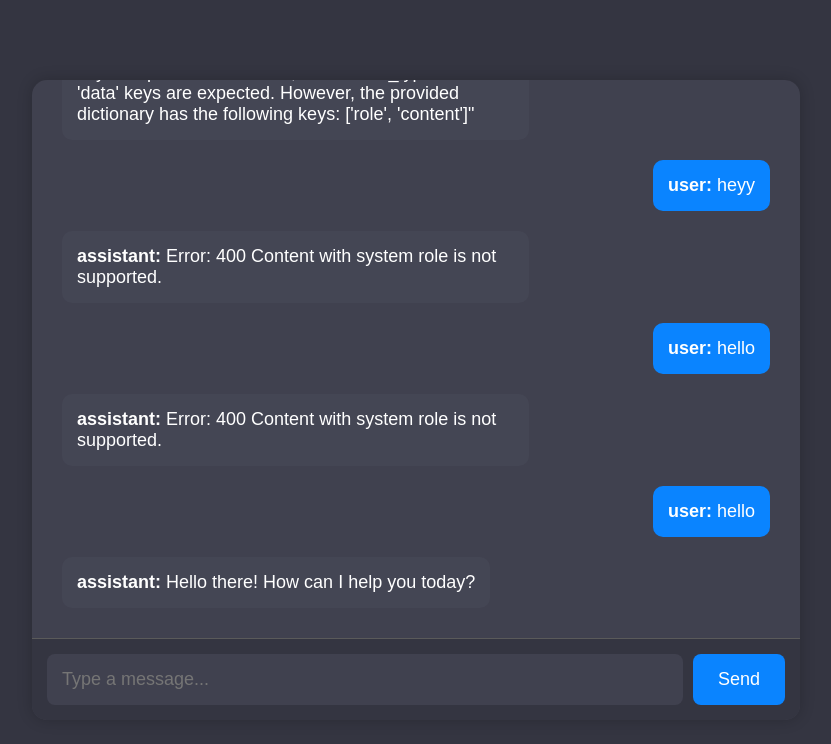
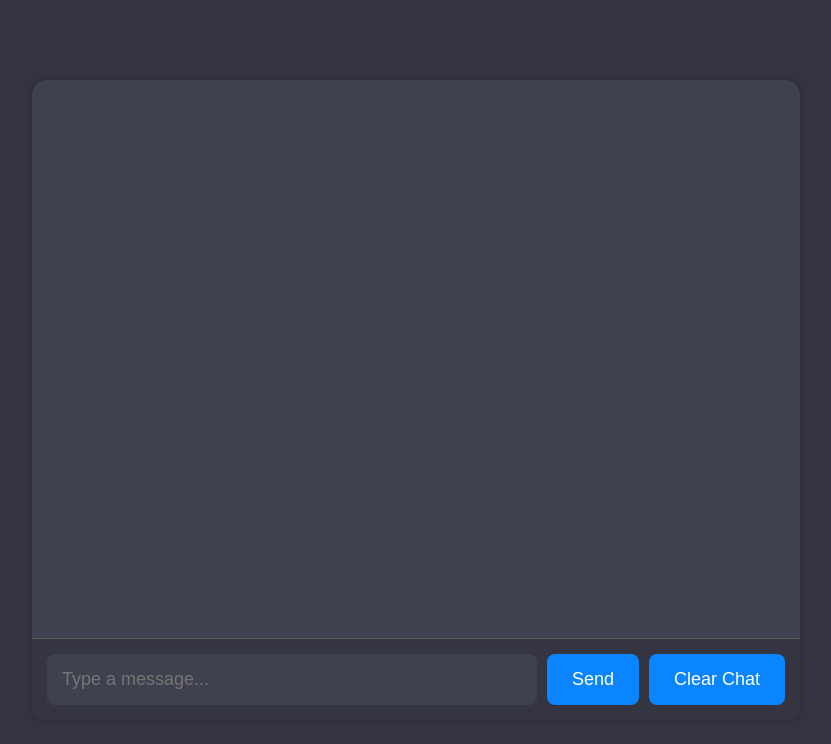
Before and after one commit to trishulogy/Chatbot-Project, a Flask app: page / in a window 1280 px wide. Shown: the top 744 px of the page, without its empty margins (224-1055 px from the left). Run offline with Flask 3, Linux system fonts and the light colour scheme; data that the repository does not hold is empty.

Commit message:
Third Commit
Added Conversation Memory and Chat Delete History feature

```diff
--- a/app.py
+++ b/app.py
@@ -78,11 +78,26 @@ def chat():
     messages.append({"role": "assistant", "content": bot_response})
     save_message("assistant", bot_response)
 
-    # Keep only the last 10 messages in memory (for performance)
+    # ✅ Keep only the last 10 messages in memory (excluding system prompt)
     if len(messages) > 20:
-        messages.pop(1)  # Remove oldest message except system prompt
+        messages.pop(1)
+
+    # ✅ Trim CSV file to keep only the last 10 conversations
+    trim_csv_history()
 
     return jsonify({"reply": bot_response})
+
+# ✅ Function to trim chat history in CSV file
+def trim_csv_history():
+    """Keeps only the last 10 messages in the CSV file"""
+    if os.path.exists(CHAT_HISTORY_FILE):
+        with open(CHAT_HISTORY_FILE, "r", newline="", encoding="utf-8") as file:
+            lines = file.readlines()
+
+        # Keep only the last 20 lines (10 user + 10 bot messages)
+        with open(CHAT_HISTORY_FILE, "w", newline="", encoding="utf-8") as file:
+            file.writelines(lines[-20:])
+
 
 # ✅ New Route: Fetch Chat History for the Frontend
 @app.route('/chat_history', methods=['GET'])
@@ -98,6 +113,17 @@ def get_chat_history():
 
     return jsonify(chat_history)
 
+@app.route('/clear_chat', methods=['POST'])
+def clear_chat():
+    """Clears chat history from memory and CSV"""
+    global messages
+    messages = [{"role": "system", "content": "You are a helpful AI assistant."}]
+
+    # Clear CSV file
+    open(CHAT_HISTORY_FILE, "w").close()
+
+    return jsonify({"status": "Chat history cleared!"})
+
 # Start Flask server
 if __name__ == '__main__':
     app.run(debug=True)
--- a/chat_history.csv
+++ /dev/null
@@ -1,9 +0,0 @@
-user,heyaa
-assistant,"Error: ""Unable to determine the intended type of the `dict`. For `Content`, a 'parts' key is expected. For `Part`, either an 'inline_data' or a 'text' key is expected. For `Blob`, both 'mime_type' and 'data' keys are expected. However, the provided dictionary has the following keys: ['role', 'content']"""
-user,heyy
-assistant,Error: 400 Content with system role is not supported.
-user,hello
-assistant,Error: 400 Content with system role is not supported.
-user,hello
-assistant,"Hello there! How can I help you today?
-"
--- a/templates/index.html
+++ b/templates/index.html
@@ -103,6 +103,8 @@
         <div id="input-area">
             <input type="text" id="userInput" placeholder="Type a message..." onkeypress="handleKeyPress(event)">
             <button onclick="sendMessage()">Send</button>
+            <button onclick="clearChat()">Clear Chat</button>
+
         </div>
     </div>
 
@@ -153,6 +155,13 @@
             }
         }
 
+        async function clearChat() {
+        let chatbox = document.getElementById("chatbox");
+        chatbox.innerHTML = "";  // Clear chat on frontend
+
+        await fetch("/clear_chat", { method: "POST" });  // Call backend to reset history
+        alert("Chat history cleared!");
+        }
         // Load history on page load
         window.onload = loadHistory;
     </script>
```
